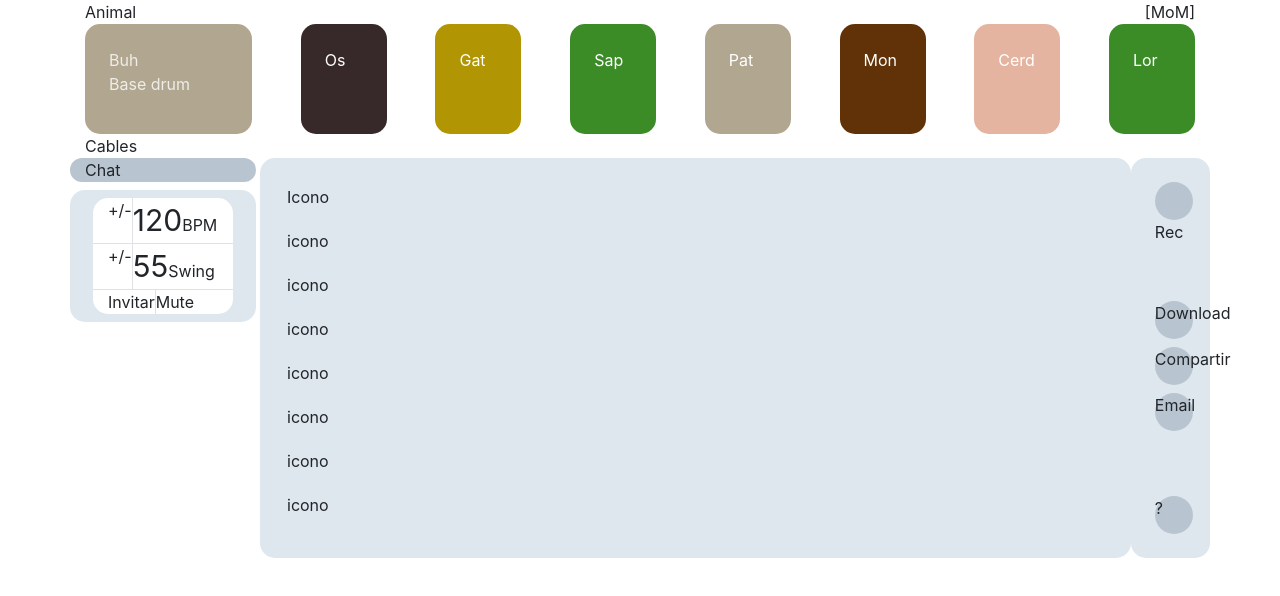
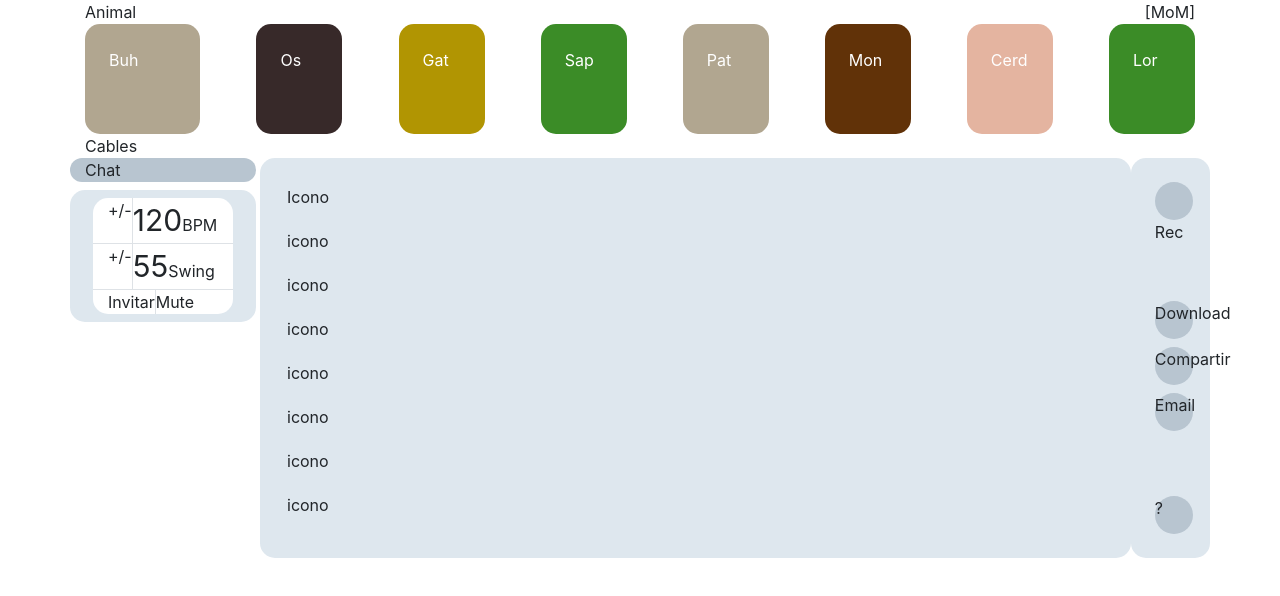
Before and after one commit to joshi4/animal, a plain HTML site: page index.html in a window 1280 px wide. Drawn offline with nearby package versions, Linux system fonts and the light colour scheme; a script that the page names is missing.

Commit message:
Update index.html
editing test from Atom

```diff
--- a/index.html
+++ b/index.html
@@ -28,8 +28,7 @@
     <!-- INSTRUMENTOS -->
 
       <div id="instrumentos" class="col-md-12 d-flex flex-row justify-content-between color-fondo-1-animal text-white">
-        <div class="instrumento-animal p-4 d-flex flex-row corners1 gris-animal">
-          <div class="opacity-4"><span class="ins-name">Buh</span><br/>Base drum</div>
+        <div class="instrumento-animal p-4 d-flex flex-row corners1 gris-animal">Buh
           <div id="dial-ins1" class="mom_dial"></div>
         </div>
         <div class="instrumento-animal corners1 p-4 chocolate-animal">Os
```
